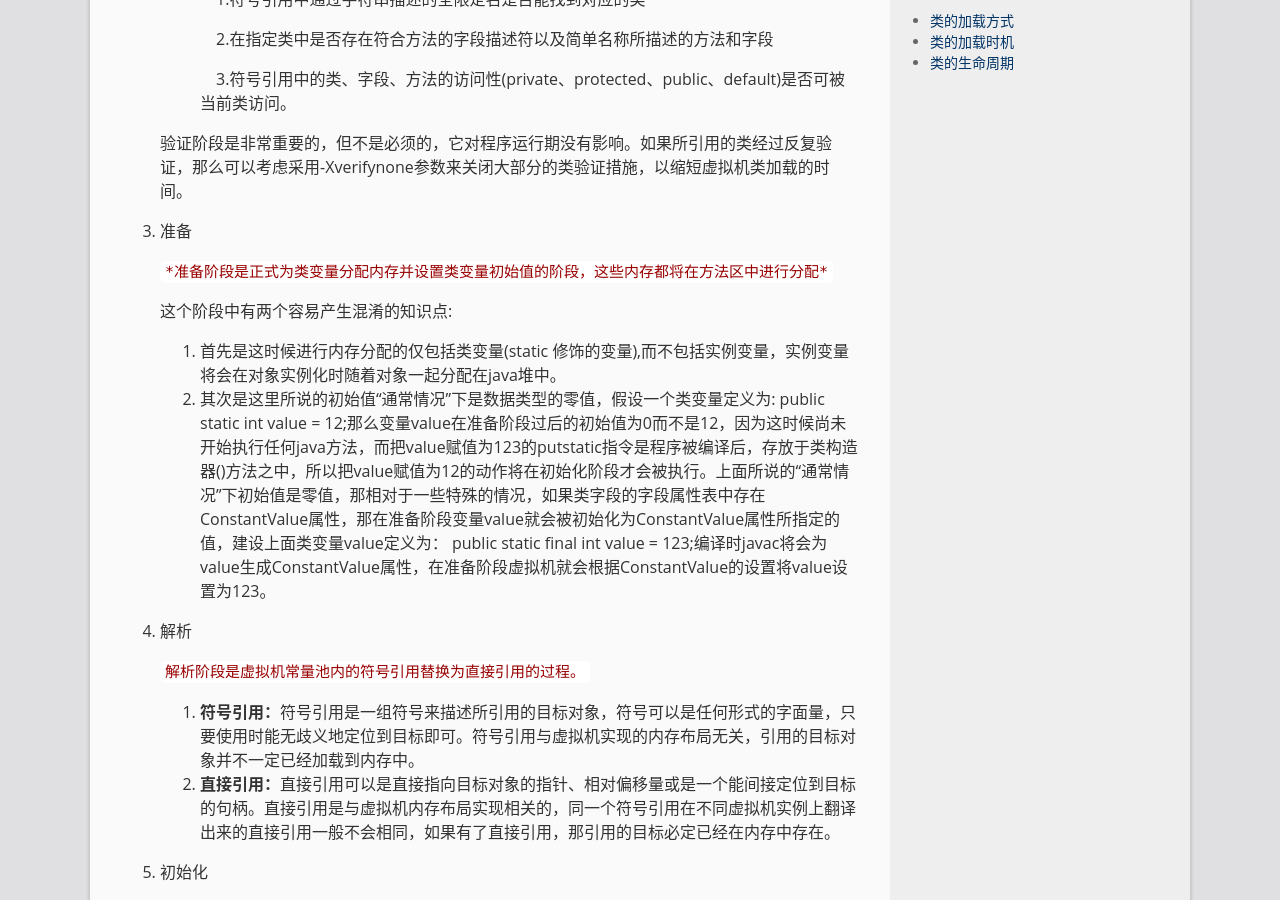
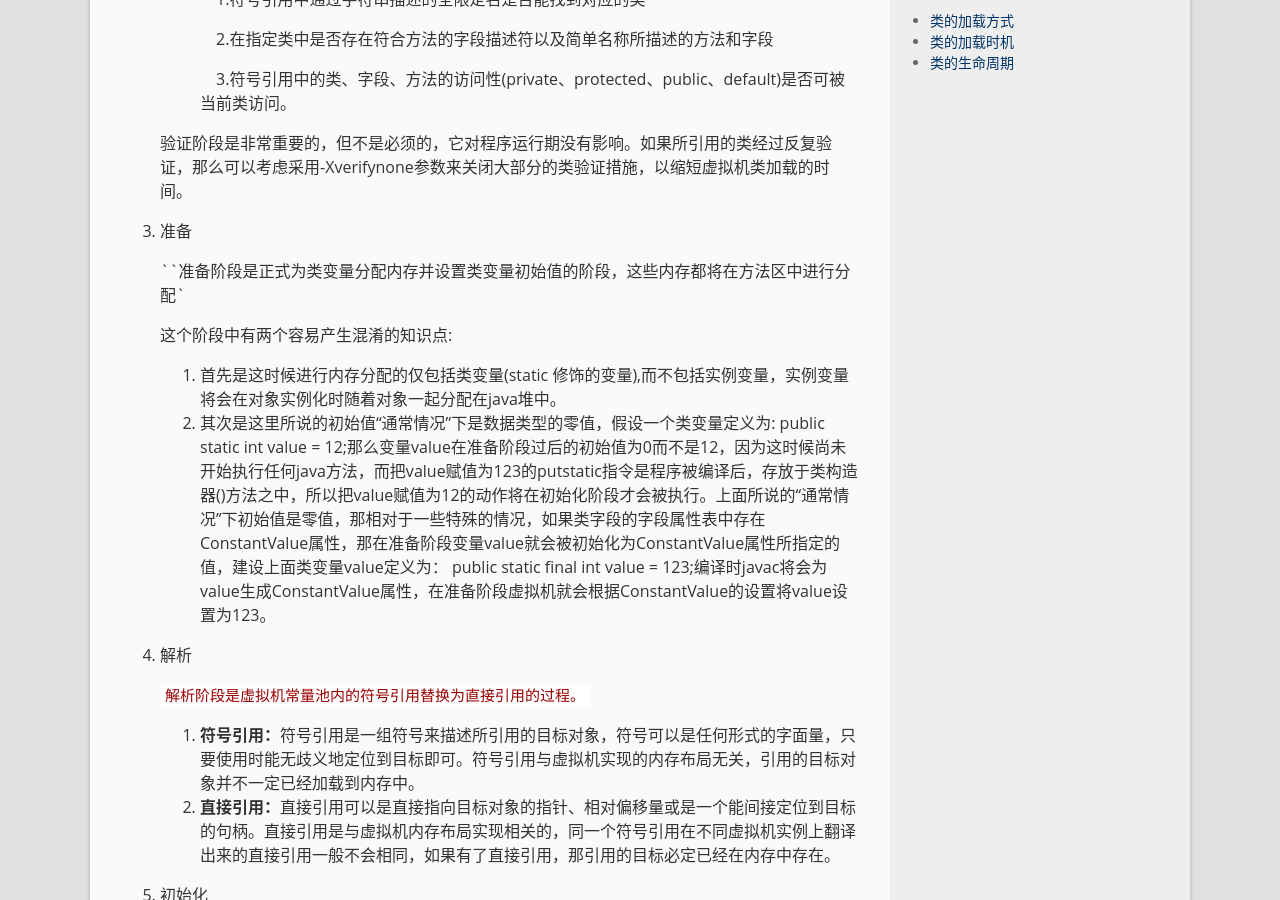
Before and after one commit to jelly-wzj/bigdata, a Jekyll site: the page built from _posts/2021-04-11-jvm之虚拟机类加载机制.md, in a window 1280 px wide and 900 px high, scrolled down 3775 px. Built offline with Jekyll 4.4.1, drawn with Linux system fonts in a browser that asks for light colours; some of the changed lines change nothing that is shown.

Commit message:
init blog

```diff
--- a/_posts/2021-04-11-jvm之虚拟机类加载机制.md
+++ b/_posts/2021-04-11-jvm之虚拟机类加载机制.md
@@ -161,7 +161,7 @@
 
 3. 准备
 
-   `*准备阶段是正式为类变量分配内存并设置类变量初始值的阶段，这些内存都将在方法区中进行分配*`
+   ``准备阶段是正式为类变量分配内存并设置类变量初始值的阶段，这些内存都将在方法区中进行分配`
 
     这个阶段中有两个容易产生混淆的知识点:
    1. 首先是这时候进行内存分配的仅包括类变量(static 修饰的变量),而不包括实例变量，实例变量将会在对象实例化时随着对象一起分配在java堆中。
@@ -176,11 +176,16 @@
    1. **符号引用：**符号引用是一组符号来描述所引用的目标对象，符号可以是任何形式的字面量，只要使用时能无歧义地定位到目标即可。符号引用与虚拟机实现的内存布局无关，引用的目标对象并不一定已经加载到内存中。
    2. **直接引用：**直接引用可以是直接指向目标对象的指针、相对偏移量或是一个能间接定位到目标的句柄。直接引用是与虚拟机内存布局实现相关的，同一个符号引用在不同虚拟机实例上翻译出来的直接引用一般不会相同，如果有了直接引用，那引用的目标必定已经在内存中存在。
 
-5. 初始化
 
-6. 使用
 
-7. 卸载
+
+
+
+1. 初始化
+
+2. 使用
+
+3. 卸载
 
 
 
```
